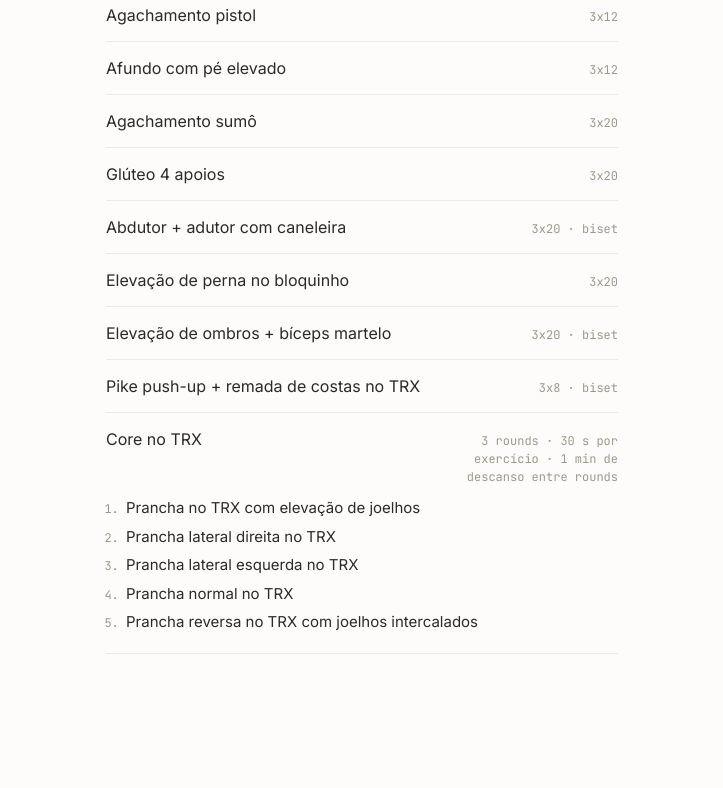
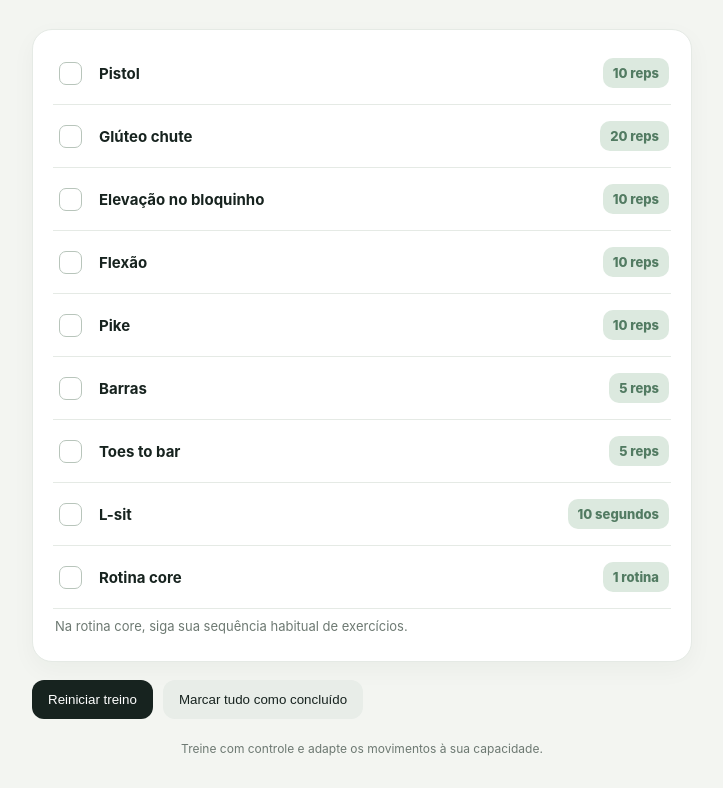
Before and after one commit to marianne2026/treinoagosto2026, a plain HTML site: page index.html in a window 1280 px wide. Shown: the part 161-949 px from the top of the page, without its empty margins (278-1001 px from the left). Before the commit the page ends 871 px from the top, so only its background shows below. Drawn offline with Linux system fonts and the light colour scheme.

Commit message:
Add files via upload

```diff
--- a/index.html
+++ b/index.html
@@ -1,52 +1,64 @@
 <!DOCTYPE html>
 <html lang="pt-BR">
 <head>
-<meta charset="utf-8">
-<meta name="viewport" content="width=device-width, initial-scale=1, viewport-fit=cover">
-<meta name="color-scheme" content="light">
-<title>Circuito Novembro</title>
-<link rel="preconnect" href="https://fonts.googleapis.com">
-<link rel="preconnect" href="https://fonts.gstatic.com" crossorigin>
-<link href="https://fonts.googleapis.com/css2?family=Inter:wght@400;500&family=JetBrains+Mono:wght@400&display=swap" rel="stylesheet">
+<meta charset="UTF-8">
+<meta name="viewport" content="width=device-width, initial-scale=1.0">
+<meta name="theme-color" content="#17231f">
+<title>Treino complementar</title>
 <style>
-:root{--bg:#fdfcfa;--ink:#2a2a28;--mute:#9a988f;--line:#ecebe6}
-*{box-sizing:border-box}
-html,body{margin:0;background:var(--bg);color:var(--ink);font-family:Inter,system-ui,sans-serif}
-body{max-width:560px;margin:0 auto;padding:max(40px,env(safe-area-inset-top)) 24px max(56px,env(safe-area-inset-bottom))}
-h1{font-size:24px;font-weight:500;letter-spacing:-.02em;margin:0 0 6px}
-.sub{font-family:'JetBrains Mono',monospace;font-size:12px;color:var(--mute);margin:0 0 36px;line-height:1.6}
-.ex{display:flex;justify-content:space-between;align-items:baseline;gap:16px;padding:16px 0;border-top:1px solid var(--line)}
-.ex:last-child{border-bottom:1px solid var(--line)}
-.ex h2{font-size:16px;font-weight:400;margin:0}
-.core{border-bottom:1px solid var(--line)}
-.core .ex{border-bottom:0;padding-bottom:8px}
-.core .reps{white-space:normal;text-align:right;max-width:190px;line-height:1.5}
-.core ol{margin:0;padding:0 0 16px 20px;font-size:15px;line-height:1.9;color:var(--ink)}
-.core li::marker{color:var(--mute);font-family:'JetBrains Mono',monospace;font-size:12px}
-.reps{font-family:'JetBrains Mono',monospace;font-size:12px;color:var(--mute);white-space:nowrap}
+:root{--bg:#f3f5f1;--card:#fff;--ink:#17231f;--muted:#6d7972;--accent:#527b62;--accent2:#dce9df;--line:#e5eae5}
+*{box-sizing:border-box}body{margin:0;background:var(--bg);color:var(--ink);font-family:Inter,ui-sans-serif,system-ui,-apple-system,"Segoe UI",sans-serif}
+main{max-width:700px;margin:0 auto;padding:34px 20px 60px}
+header{padding:26px 4px 18px}.eyebrow{font-size:11px;font-weight:800;letter-spacing:.16em;text-transform:uppercase;color:var(--accent)}
+h1{font-size:clamp(30px,6vw,44px);line-height:1.05;margin:10px 0 9px;letter-spacing:-.04em}
+.subtitle{color:var(--muted);margin:0;font-size:15px}
+.panel{background:var(--card);border:1px solid var(--line);border-radius:20px;padding:12px 20px;margin:14px 0;box-shadow:0 8px 24px #1b34200a}
+.exercise{display:flex;align-items:center;gap:14px;padding:16px 2px;border-bottom:1px solid var(--line)}
+.exercise:last-child{border-bottom:0}.check{appearance:none;width:23px;height:23px;border:1.7px solid #b8c5bb;border-radius:7px;flex:none;cursor:pointer;position:relative}
+.check:checked{background:var(--accent);border-color:var(--accent)}.check:checked:after{content:"✓";position:absolute;color:white;font-size:16px;font-weight:800;left:4px;top:-1px}
+.info{min-width:0;flex:1}.name{font-weight:700;font-size:15px}.detail{font-size:12px;color:var(--muted);margin-top:3px}.done .name{text-decoration:line-through;color:#89948d}
+.amount{font-size:13px;font-weight:800;color:var(--accent);background:var(--accent2);padding:7px 10px;border-radius:10px;white-space:nowrap}
+.core-note{font-size:13px;color:var(--muted);line-height:1.5;margin:8px 2px 12px}
+.actions{display:flex;gap:10px;flex-wrap:wrap;margin-top:18px}
+button{border:0;border-radius:12px;padding:12px 16px;font:700 13px inherit;cursor:pointer}
+.primary{background:var(--ink);color:white}.secondary{background:#e8ede8;color:var(--ink)}
+.footer{text-align:center;color:var(--muted);font-size:12px;margin:22px 0 0}
 </style>
 </head>
 <body>
-<h1>Circuito Novembro</h1>
-<p class="sub">Novembro, fullbody com ênfase em inferiores<br>3x por semana · 45 s entre séries · unilaterais: repetições por lado</p>
+<main>
+<header>
+  <div class="eyebrow">Seu espaço de evolução</div>
+  <h1>Treino complementar</h1>
+  <p class="subtitle">Marque cada exercício conforme concluir.</p>
+</header>
 
-<div class="ex"><h2>Agachamento pistol</h2><span class="reps">3x12</span></div>
-<div class="ex"><h2>Afundo com pé elevado</h2><span class="reps">3x12</span></div>
-<div class="ex"><h2>Agachamento sumô</h2><span class="reps">3x20</span></div>
-<div class="ex"><h2>Glúteo 4 apoios</h2><span class="reps">3x20</span></div>
-<div class="ex"><h2>Abdutor + adutor com caneleira</h2><span class="reps">3x20 · biset</span></div>
-<div class="ex"><h2>Elevação de perna no bloquinho</h2><span class="reps">3x20</span></div>
-<div class="ex"><h2>Elevação de ombros + bíceps martelo</h2><span class="reps">3x20 · biset</span></div>
-<div class="ex"><h2>Pike push-up + remada de costas no TRX</h2><span class="reps">3x8 · biset</span></div>
-<div class="core">
-  <div class="ex"><h2>Core no TRX</h2><span class="reps">3 rounds · 30 s por exercício · 1 min de descanso entre rounds</span></div>
-  <ol>
-    <li>Prancha no TRX com elevação de joelhos</li>
-    <li>Prancha lateral direita no TRX</li>
-    <li>Prancha lateral esquerda no TRX</li>
-    <li>Prancha normal no TRX</li>
-    <li>Prancha reversa no TRX com joelhos intercalados</li>
-  </ol>
+<section class="panel" aria-label="Lista de exercícios">
+  <label class="exercise"><input class="check" type="checkbox"><span class="info"><span class="name">Pistol</span></span><span class="amount">10 reps</span></label>
+  <label class="exercise"><input class="check" type="checkbox"><span class="info"><span class="name">Glúteo chute</span></span><span class="amount">20 reps</span></label>
+  <label class="exercise"><input class="check" type="checkbox"><span class="info"><span class="name">Elevação no bloquinho</span></span><span class="amount">10 reps</span></label>
+  <label class="exercise"><input class="check" type="checkbox"><span class="info"><span class="name">Flexão</span></span><span class="amount">10 reps</span></label>
+  <label class="exercise"><input class="check" type="checkbox"><span class="info"><span class="name">Pike</span></span><span class="amount">10 reps</span></label>
+  <label class="exercise"><input class="check" type="checkbox"><span class="info"><span class="name">Barras</span></span><span class="amount">5 reps</span></label>
+  <label class="exercise"><input class="check" type="checkbox"><span class="info"><span class="name">Toes to bar</span></span><span class="amount">5 reps</span></label>
+  <label class="exercise"><input class="check" type="checkbox"><span class="info"><span class="name">L-sit</span></span><span class="amount">10 segundos</span></label>
+  <label class="exercise"><input class="check" type="checkbox"><span class="info"><span class="name">Rotina core</span></span><span class="amount">1 rotina</span></label>
+  <p class="core-note">Na rotina core, siga sua sequência habitual de exercícios.</p>
+</section>
+
+<div class="actions">
+  <button class="primary" id="reset">Reiniciar treino</button>
+  <button class="secondary" id="all">Marcar tudo como concluído</button>
 </div>
+<p class="footer">Treine com controle e adapte os movimentos à sua capacidade.</p>
+</main>
+<script>
+const checks=[...document.querySelectorAll('.check')];
+function update(){checks.forEach(c=>c.closest('.exercise').classList.toggle('done',c.checked))}
+checks.forEach(c=>c.addEventListener('change',update));
+document.getElementById('reset').addEventListener('click',()=>{checks.forEach(c=>c.checked=false);update()});
+document.getElementById('all').addEventListener('click',()=>{checks.forEach(c=>c.checked=true);update()});
+update();
+</script>
 </body>
 </html>
```
